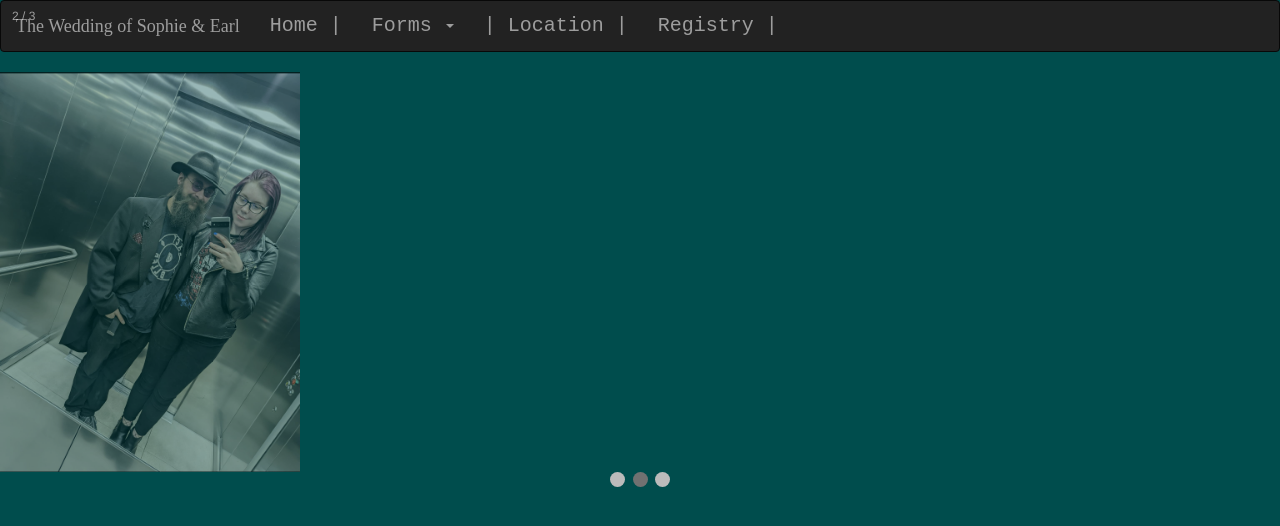
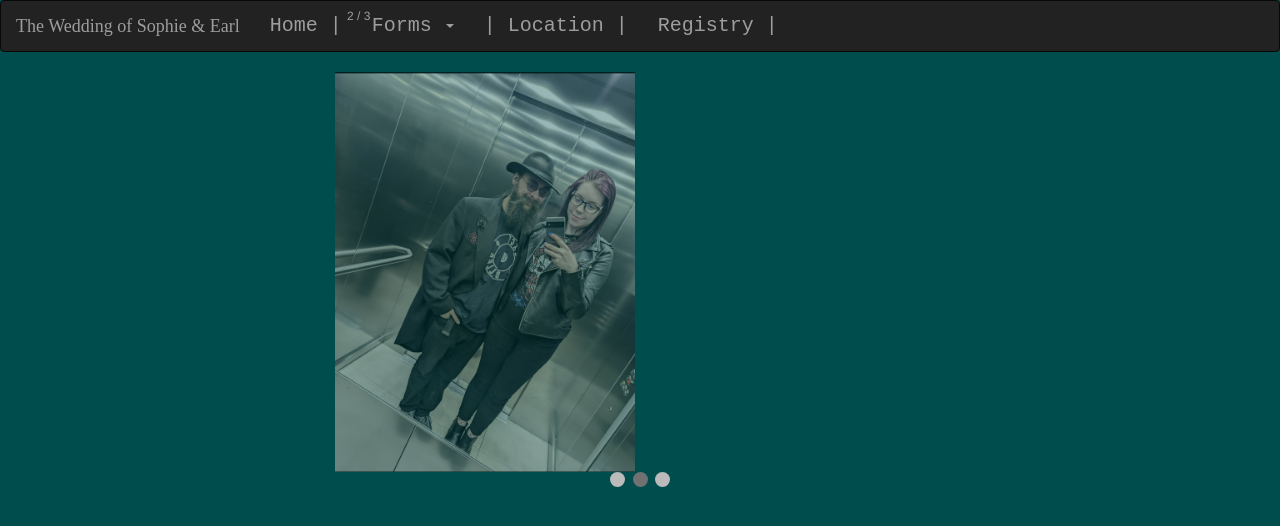
Before and after one commit to GravelKnees/weddingsite, a Flask app: page / in a window 1280 px wide. Shown: the top 526 px of the page. Run offline with Flask 2, Linux system fonts and the light colour scheme; some libraries are stand-ins or nearby versions.

Commit message:
EG: style changes

```diff
--- a/application/static/styles/stylesheet.css
+++ b/application/static/styles/stylesheet.css
@@ -33,7 +33,7 @@ h1 {
 }
 
 img {
-    vertical-align: middle;
+    vertical-align: center;
 }
 
 /* Slideshow container */
@@ -77,3 +77,10 @@ img {
   from {opacity: .4}
   to {opacity: 1}
 }
+
+.container {
+  display: block;
+  margin-left: auto;
+  margin-right: auto;
+  width: 50%;
+}
--- a/application/templates/index.html
+++ b/application/templates/index.html
@@ -3,17 +3,17 @@
 
 {% block content %}
 
-<div class="mySlides fade">
+<div class="mySlides fade container">
     <div class="numbertext">1 / 3</div>
     <img src="{{ url_for('static',filename='images/Sophie&EarlPic01.jpg') }}" style="width:300px">
   </div>
 
-  <div class="mySlides fade">
+  <div class="mySlides fade container">
     <div class="numbertext">2 / 3</div>
     <img src="{{ url_for('static',filename='images/Sophie&EarlPic02.jpg') }}" style="width:300px">
   </div>
 
-  <div class="mySlides fade">
+  <div class="mySlides fade container">
     <div class="numbertext">3 / 3</div>
     <img src="{{ url_for('static',filename='images/Sophie&EarlPic03.jpg') }}" style="width:300px">
   </div>
```
Also changed, not shown: 1 other file.
